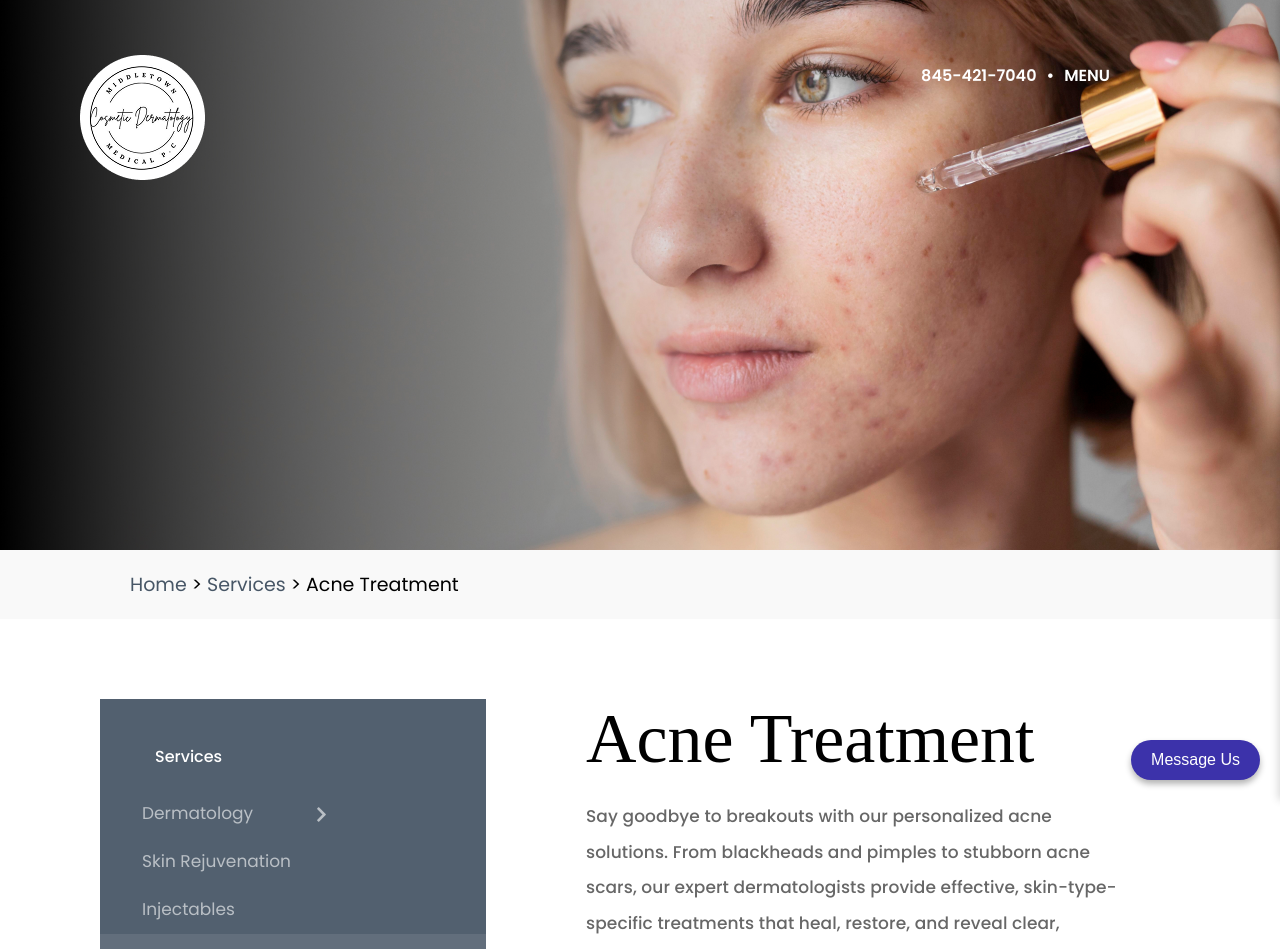
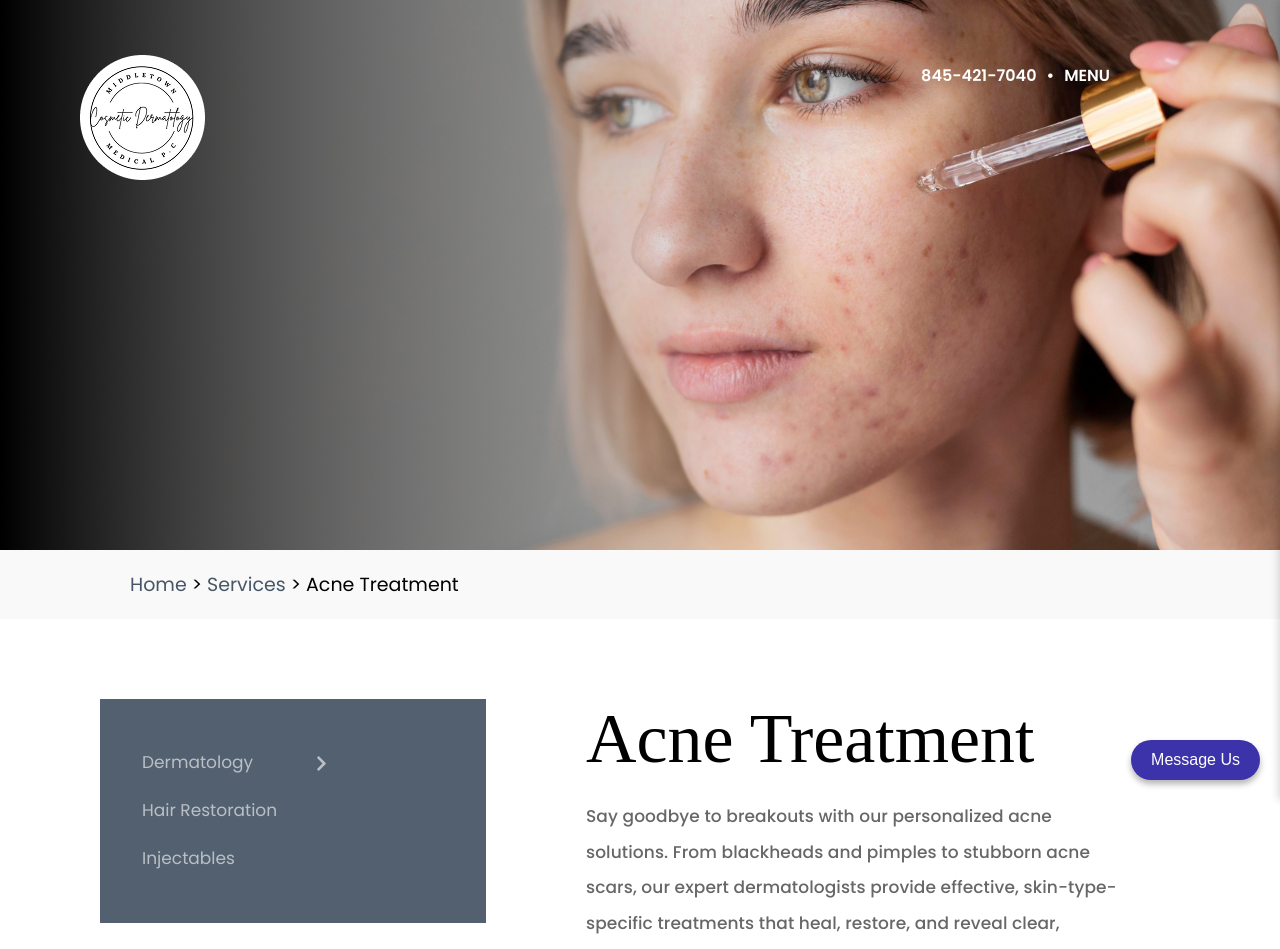
Before and after one commit to suraj-jha-github/dermatology-2, a React (Vite) app: page /services/acne-treatment in a window 1280 px wide. Shown: the top 949 px of the page. Built offline with nearby package versions, Linux system fonts and the light colour scheme; some icons are missing.

Commit message:
added change

```diff
--- a/src/components/ServicePage/Services.jsx
+++ b/src/components/ServicePage/Services.jsx
@@ -60,6 +60,7 @@ const Services = ({ selectedTab, setSelectedTab }) => {
     { label: 'Excision Procedures', path: '/services/excision-procedures' },
     { label: 'Mole & Skin Tag Removal', path: '/services/mole-skin-tag-removal' },
     { label: 'Cryotherapy', path: '/services/cryotherapy' },
+    { label: 'Acne Treatment', path: '/services/acne-treatment' },
     { label: 'Eczema & Psoriasis Care', path: '/services/eczema-psoriasis-care' },
     { label: 'Rosacea Treatment', path: '/services/rosacea-treatment' },
     { label: 'Vitiligo Management', path: '/services/vitiligo-management' },
@@ -186,11 +187,9 @@ const Services = ({ selectedTab, setSelectedTab }) => {
                   </li>
                 );
               }
-              // Keep all other items unchanged
-              if (tab === 'Services' || tab === 'Acne Treatment' || tab === 'Injectables' || tab === 'Skin Rejuvenation') {
-                return index === 0 ? (
-                  <h3 key={tab} className="service-page-title">{tab}</h3>
-                ) : (
+              // Only show Hair Restoration and Injectables as main sidebar items
+              if (tab === 'Hair Restoration' || tab === 'Injectables') {
+                return (
                   <li
                     key={tab}
                     className={selectedTab === tab ? 'active' : ''}
@@ -200,7 +199,7 @@ const Services = ({ selectedTab, setSelectedTab }) => {
                   </li>
                 );
               }
-              // Hide all other tabs from sidebar
+              // Hide all other items from main sidebar
               return null;
             })}
           </ul>
--- a/src/components/common/Sidebar/Sidebar.jsx
+++ b/src/components/common/Sidebar/Sidebar.jsx
@@ -26,7 +26,7 @@ const Sidebar = ({ isMenuOpen, toggleMenu }) => {
             <li><NavLink to="/services/injectables" onClick={toggleMenu}>INJECTABLES</NavLink></li>
             <li><NavLink to="/services/acne-treatment" onClick={toggleMenu}>ACNE TREATMENT</NavLink></li> */}
             <li><NavLink to="/pricing" onClick={toggleMenu}>PRICING</NavLink></li>
-            <li><NavLink to="/services/acne-treatment" onClick={toggleMenu}>SERVICES</NavLink></li>
+            <li><NavLink to="/services/acne-treatment" onClick={toggleMenu}>DERMATOLOGY</NavLink></li>
             <li><NavLink to="/patient-resources" onClick={toggleMenu}>PATIENT RESOURCES</NavLink></li>
             <li><NavLink to="/pay-bill" onClick={toggleMenu}>PAY BILL</NavLink></li>
             <li><NavLink to="/before-&-after" onClick={toggleMenu}>BEFORE & AFTER</NavLink></li>
--- a/src/data/serviceData.jsx
+++ b/src/data/serviceData.jsx
@@ -142,98 +142,47 @@ const serviceData = {
       },
     ],
   },
-  "Skin Rejuvenation": {
-    main: "Skin rejuvenation targets signs of aging and damage to improve skin tone, texture, and appearance. If your skin feels dull, tired, or uneven, our expert treatments can safely restore its natural glow.",
+  "Hair Restoration": {
+    main: "Hair restoration treatments in dermatology focus on stimulating natural hair growth and addressing thinning or hair loss. These therapies work by revitalizing hair follicles, improving scalp health, and encouraging stronger, fuller hair over time.",
     sections: [
       {
-        heading: "Our Approach to Skin Rejuvenation",
-        content: "",
+        heading: "Who should seek treatment?",
+        content: "Individuals experiencing hair thinning, recent hair loss, or weakened hair quality—whether due to genetics, stress, or hormonal changes—can benefit from hair restoration. Early treatment offers the best chance for regrowth and prevention of further loss.",
+      },
+      {
+        heading: "What does it treat?",
+        content: "Hair restoration therapies are effective for:",
         items: [
-          {
-            title: "Skin Assessment & Goal Discussion: ",
-            content:
-              "A thorough skin analysis and discussion with an expert dermatologist to understand your acne type, triggers, and skin goals.",
-              hasBullet: true,
-          },
-          {
-            title: "Customized Treatment Plan ",
-            content:
-              "Based on your needs, we create a personalized plan using the most suitable techniques.",
-              hasBullet: true,
-          },
-          {
-            title: "Multi-Session Approach :",
-            content:
-              "For optimal results, some treatments may be spaced over multiple sessions.",
-              hasBullet: true,
-          },
+          { title: "Thinning hair and receding hairlines", content: "", hasBullet: true },
+          { title: "Recent or patchy hair loss", content: "", hasBullet: true },
+          { title: "Hair weakening due to stress or illness", content: "", hasBullet: true },
+          { title: "Male and female pattern baldness", content: "", hasBullet: true },
+          { title: "Poor scalp circulation or follicle damage", content: "", hasBullet: true },
         ],
       },
       {
-        heading: "Skin Rejuvenation Treatments",
+        heading: "Why treat early?",
+        content: "Early intervention helps preserve existing hair, reactivate dormant follicles, and improve overall scalp condition. Timely treatment can slow progression, boost confidence, and support long-term hair health with natural-looking results.",
+      },
+      {
+        heading: "Featured Treatment: PRP Scalp Injections",
+        content: "Platelet-Rich Plasma (PRP) Therapy uses your body's own growth factors to stimulate hair follicles. Often referred to as a 'fertilizer' for your hair, this regenerative treatment strengthens hair at the root, promotes growth, and improves hair density—especially effective in early stages of hair thinning or recent loss.",
+      },
+      {
+        heading: "Why Choose Us for Hair Restoration?",
         content: "",
         items: [
-          {
-            title: "Laser Rejuvenation :",
-            content:
-              "Reduces fine lines, pigmentation, and enhances skin texture.",
-            hasBullet: true,
-          },
-          {
-            title: "Microneedling : ",
-            content: "Stimulates collagen and smooths out acne scars.",
-            hasBullet: true,
-          },
-          {
-            title: "HydraFacial :",
-            content:
-              "Deeply hydrates and detoxifies, leaving your skin instantly radiant.",
-            hasBullet: true,
-          },
-        ],
-      },
-      {
-        heading: "Before & After Results",
-        content:
-          "Non-invasive treatments that refresh skin, boost collagen, and improve tone, texture, and radiance.",
-          checkNowLink: "/before-&-after/skin-rejuvenation",
-      },
-      {
-        heading: "Why Choose Us for Skin Rejuvenation?",
-        content: "",
-        items: [
-          {
-            title: "Certified Experts :",
-            content: "Experienced dermatologists ensure safe, expert care.",
-            hasBullet: true,
-          },
-          {
-            title: " Cutting-Edge Technology :",
-            content: "Non-invasive, effective, and up-to-date treatments.",
-            hasBullet: true,
-          },
-          {
-            title: "Clear Pricing :",
-            content: "Honest packages with no surprises.",
-            hasBullet: true,
-          },
+          { title: "Expert Care :", content: "Experienced dermatologists ensure safe, expert hair restoration treatments.", hasBullet: true },
+          { title: "Advanced Technology :", content: "State-of-the-art PRP and hair restoration techniques.", hasBullet: true },
+          { title: "Personalized Plans :", content: "Customized treatment plans tailored to your specific hair loss pattern and goals.", hasBullet: true },
         ],
       },
       {
         heading: "FAQ's",
-       faqs: [
-          {
-            question: "Is skin rejuvenation painful?",
-            answer: "Most treatments cause minimal discomfort.Numbing creams or cooling methods are used to keep you comfortable.",
-          },
-          {
-            question: " How soon can I expect visible results?",
-            answer: "You may notice improvements in a few days, with full results developing over a few weeks as collagen builds.",
-          },
-          {
-            question: "Will I need multiple sessions",
-            answer: " Often, yes. The number of sessions depends on your skin concerns and treatment type, which we’ll discuss during your consultation.",
-          },
+        faqs: [
+          { question: "How long does it take to see results?", answer: "Results typically begin to show within 3-6 months, with continued improvement over time as hair follicles are revitalized." },
+          { question: "Is PRP treatment painful?", answer: "PRP treatments are minimally uncomfortable. We use numbing techniques to ensure your comfort during the procedure." },
+          { question: "How many sessions will I need?", answer: "Most patients require 3-6 sessions spaced 4-6 weeks apart for optimal results, depending on your specific hair loss pattern." },
         ],
       },
     ],
--- a/src/pages/Pricing.jsx
+++ b/src/pages/Pricing.jsx
@@ -15,7 +15,7 @@ const Pricing = () => (
   <div className="service-page-wrapper">
     {/* Hero Section */}
     <aside  className="service-page-sidebar transition-all duration-300">
-      <h3 className="service-page-title">Pricing</h3>
+      {/* <h3 className="service-page-title">Pricing</h3> */}
       <ul>
         <li className="active">Pricing</li>
       </ul>
```
